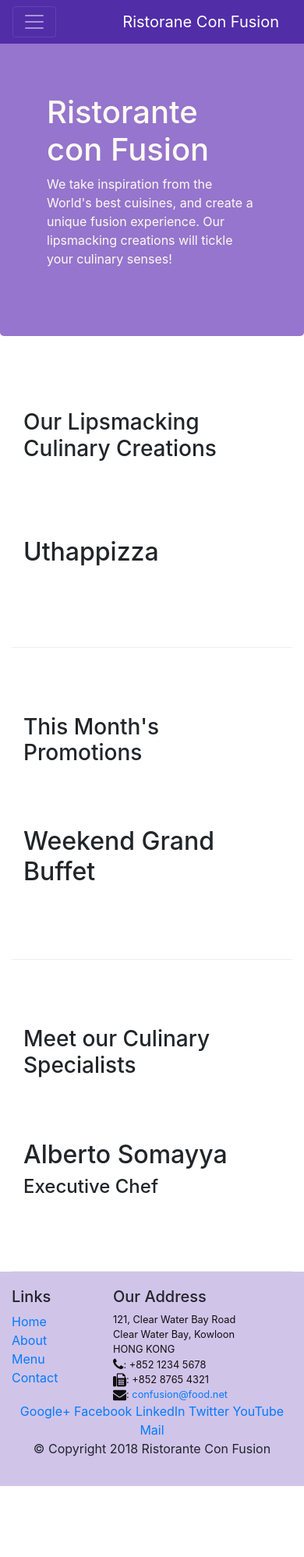
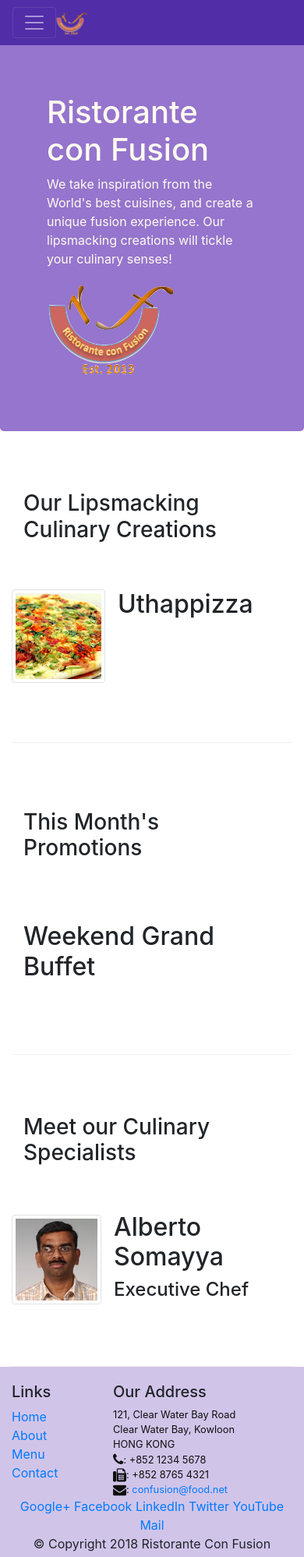
Before and after one commit to ytng1095/bootstrap-coursera, a website: page index.html in a window 390 px wide. Shown: the top 1997 px of the page at 78% size. Before the commit the page ends 1906 px from the top, so only its background shows below. Drawn offline with nearby package versions, Linux system fonts and the light colour scheme.

Commit message:
Images and Media

```diff
--- a/index.html
+++ b/index.html
@@ -22,7 +22,7 @@
                 <span class="navbar-toggler-icon"></span>
             </button>
 
-            <a class="navbar-brand" href="#">Ristorane Con Fusion</a>
+            <a class="navbar-brand mr-auto" href="#"><img src="img/logo.png" height="30" width="41"></a>
             <div class="collapse navbar-collapse" id="Navbar">
                 <ul class="navbar-nav mr-auto">
                     <li class="nav-item active"><a class="nav-link" href="#"><span class="fa fa-home fa-lg"></span> Home</a></li>
@@ -46,7 +46,8 @@
                     <h1>Ristorante con Fusion</h1>
                     <p>We take inspiration from the World's best cuisines, and create a unique fusion experience. Our lipsmacking creations will tickle your culinary senses!</p>
                 </div>
-                <div class="col-12 col-sm">
+                <div class="col-12 col-sm align-self-center">
+                    <img src="img/logo.png" class="img-fluid">
                 </div>
             </div>
         </div>
@@ -57,9 +58,16 @@
             <div class="col-12 col-sm-4 col-md-3">
                 <h3>Our Lipsmacking Culinary Creations</h3>
             </div>
-            <div class="col col-sm col-md">
-                <h2>Uthappizza</h2>
-                <p class="d-none d-sm-block">A unique combination of Indian Uthappam (pancake) and Italian pizza, topped with Cerignola olives, ripe vine cherry tomatoes, Vidalia onion, Guntur chillies and Buffalo Paneer.</p>
+            <div class="media">
+                <img class="d-flex mr-3 img-thumbnail align-self-center"
+                        src="img/uthappizza.png" alt="Uthappizza">
+                <div class="media-body">
+                    <h2 class="mt-0">Uthappizza</h2>
+                    <p class="d-none d-sm-block">A unique combination of Indian Uthappam (pancake) and
+                        Italian pizza, topped with Cerignola olives, ripe vine
+                        cherry tomatoes, Vidalia onion, Guntur chillies and
+                        Buffalo Paneer.</p>
+                </div>
             </div>
         </div>
 
@@ -78,10 +86,18 @@
             <div class="col-12 col-sm-4 col-md-3">
                 <h3>Meet our Culinary Specialists</h3>
             </div>
-            <div class="col col-sm col-md">
-                <h2>Alberto Somayya</h2>
-                <h4>Executive Chef</h4>
-                <p class="d-none d-sm-block">Award winning three-star Michelin chef with wide International experience having worked closely with whos-who in the culinary world, he specializes in creating mouthwatering Indo-Italian fusion experiences. </p>
+            <div class="media">
+                <img class="d-flex mr-3 img-thumbnail align-self-center"
+                        src="img/alberto.png" alt="Alberto Somayya">
+                <div class="media-body">
+                    <h2 class="mt-0">Alberto Somayya</h2>
+                    <h4>Executive Chef</h4>
+                    <p class="d-none d-sm-block">Award winning three-star Michelin chef with wide
+                        International experience having worked closely with
+                        whos-who in the culinary world, he specializes in
+                        creating mouthwatering Indo-Italian fusion experiences.
+                        </p>
+                </div>
             </div>
         </div>
     </div>
```
Also changed, not shown: aboutus.html (+3 -2 lines), contactus.html (+3 -2 lines), img/alberto.png (added), img/buffet.png (added), img/logo.png (added), img/uthappizza.png (added), 1 other file.
